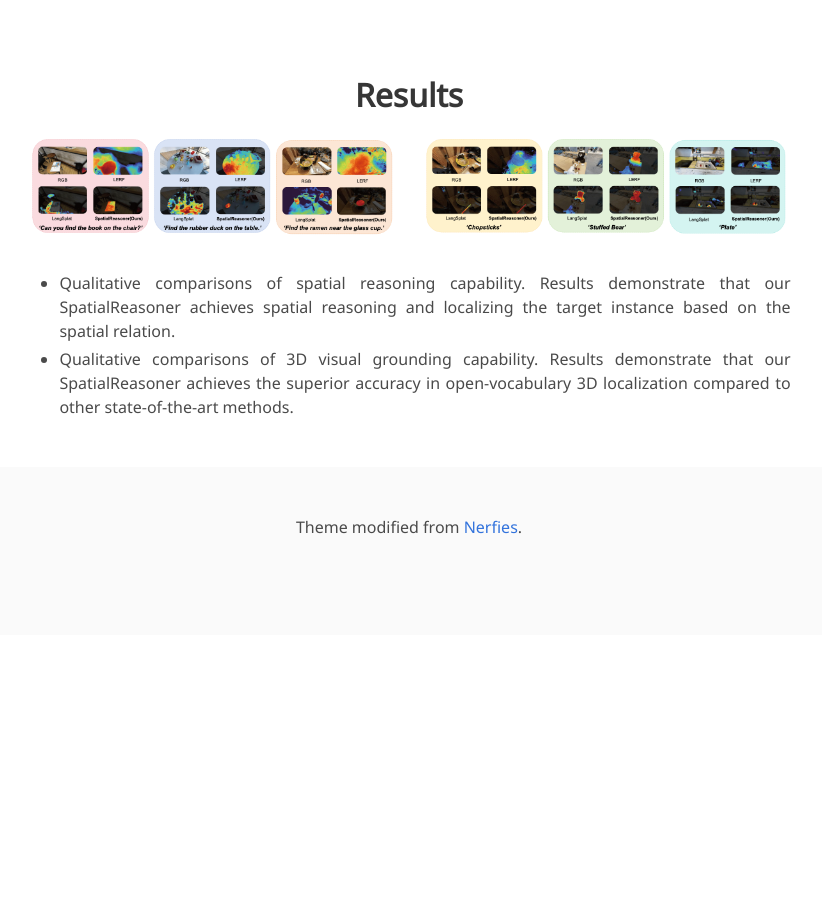
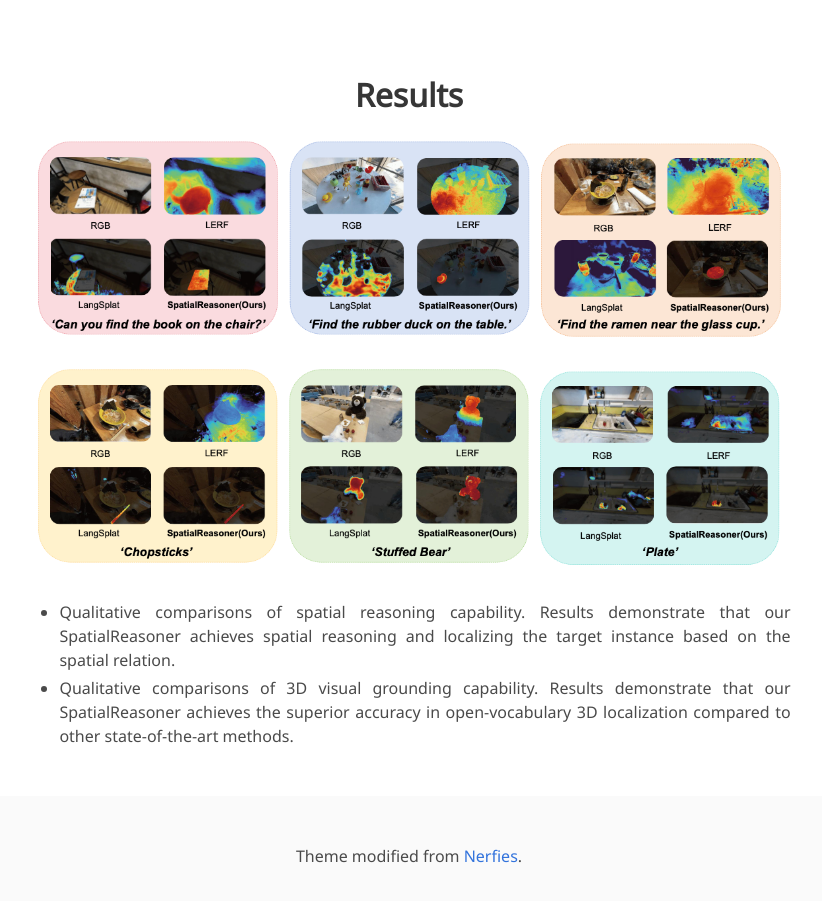
Before and after one commit to ZhenyangLiu/SpatialReasoner, a plain HTML site: page index.html in a window 1280 px wide. Shown: the part 3740-4641 px from the top of the page, without its empty margins (231-1053 px from the left). Before the commit the page ends 4375 px from the top, so only its background shows below. Drawn offline with nearby package versions, Linux system fonts and the light colour scheme; some icons are missing; a web font is replaced by a local one.

Commit message:
Update index.html

```diff
--- a/index.html
+++ b/index.html
@@ -242,16 +242,15 @@
       <div class="column is-four-fifths">
         <h2 class="title is-3">Results</h2>
         <div class="content has-text-justified">
-          <!-- 并排图片 -->
-          <div class="columns">
-            <div class="column">
-              <img src="./static/images/qual_1.png" alt="Result Image 1" style="width: 100%; height: auto;">
+          <!-- 上下排列图片 -->
+          <div class="content">
+            <div>
+              <img src="./static/images/qual_1.png" alt="Result Image 1" style="width: 100%; height: auto; margin-bottom: 1rem;">
             </div>
-            <div class="column">
+            <div>
               <img src="./static/images/qual_2.png" alt="Result Image 2" style="width: 100%; height: auto;">
             </div>
           </div>
-
           <ul class="content">
             <li> Qualitative comparisons of spatial reasoning capability. Results demonstrate that our SpatialReasoner achieves spatial reasoning and localizing the target instance based on the spatial relation.</li>
             <li> Qualitative comparisons of 3D visual grounding capability. Results demonstrate that our SpatialReasoner achieves the superior accuracy in open-vocabulary 3D localization compared to other state-of-the-art methods.</li>
@@ -262,7 +261,6 @@
     <!--/ Results -->
   </div>
 </section>
-
 
 
 <footer class="footer">
```
